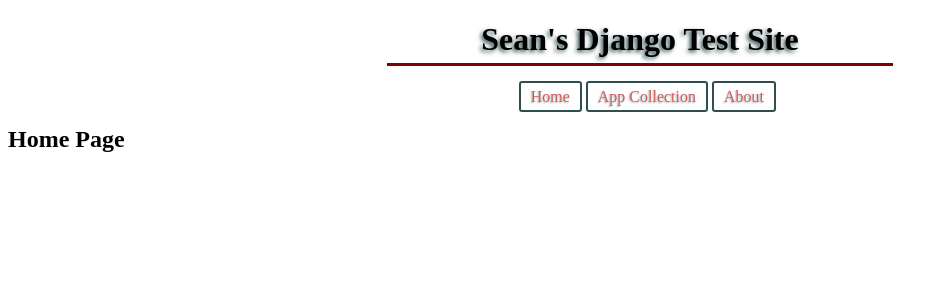
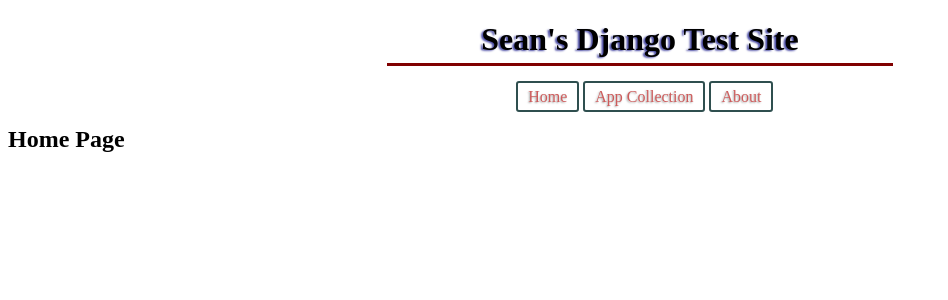
Before and after one commit to seanmclaren/WebAppOne, a Django app: page / in a window 1280 px wide. Shown: the top 300 px of the page, without its empty margins (0-948 px from the left). Run offline with Django 3.2, Linux system fonts and the light colour scheme.

Commit message:
CSS changes

```diff
--- a/SubAppOne/static/CSS/base.css
+++ b/SubAppOne/static/CSS/base.css
@@ -6,14 +6,14 @@
 .main_title {
     border-bottom: 3px solid maroon;
     padding-bottom: 5px;
-    text-shadow: -2px 2px 4px darkslategrey;
+    text-shadow: -2px 1px 2px #4c4da5;
     text-align: center;
 
 }
 
 .menu {
     margin-right: 10%;
-    margin-left:  5%;
+    margin-left:  4%;
     text-align: center;
 }
 
```
